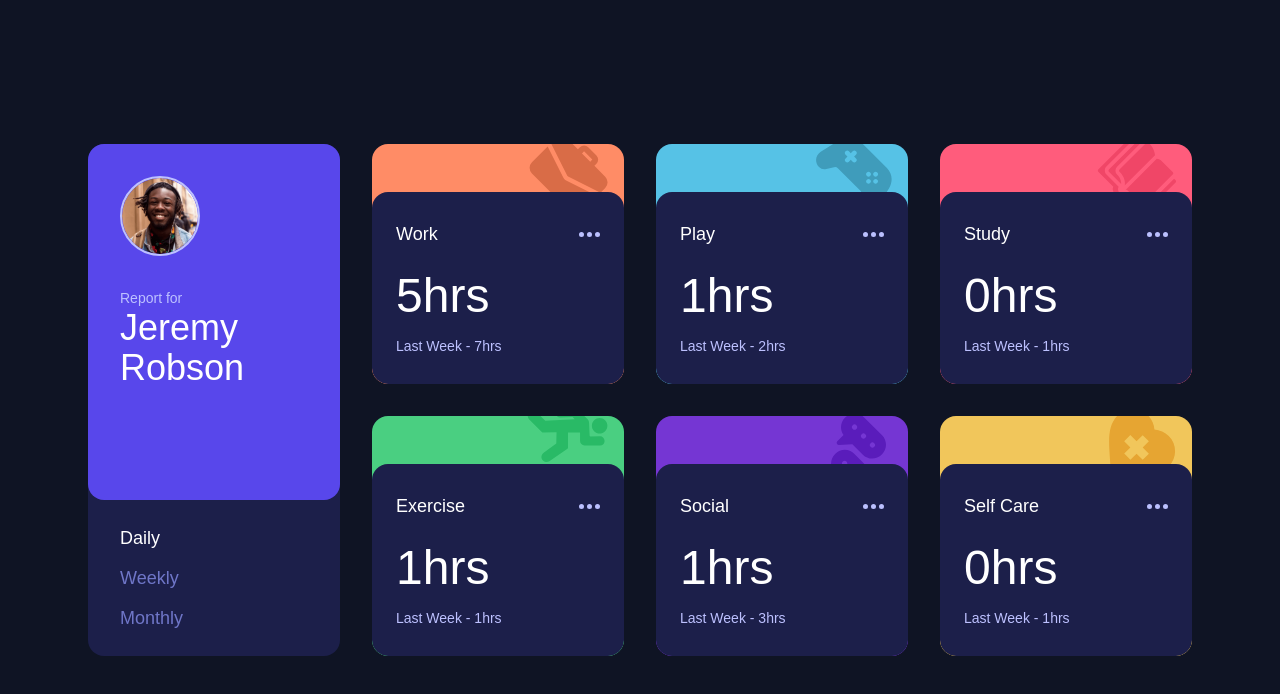
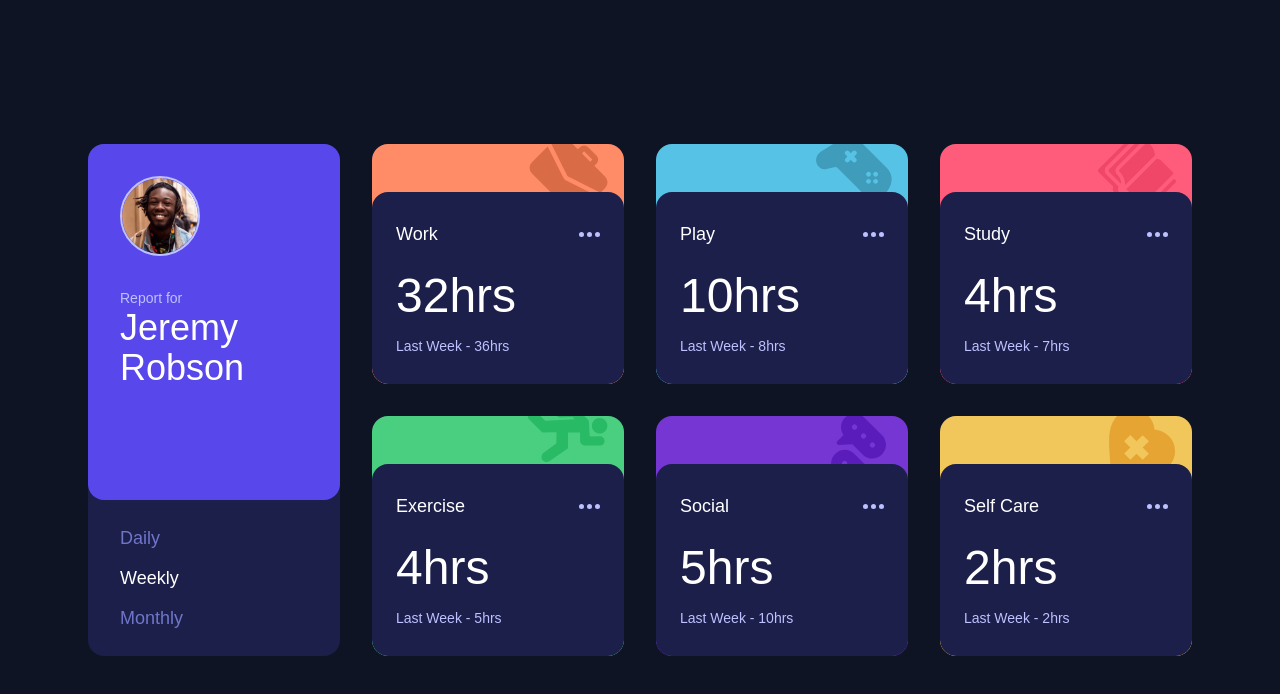
Before and after one commit to samuelgomez05/challenges-frontend-mentor, a React app in the folder time-tracking-dashboard/: page / in a window 1280 px wide. Built offline with nearby package versions, Linux system fonts and the light colour scheme.

Commit message:
update default selected timeframe to weekly

```diff
--- a/time-tracking-dashboard/src/App.jsx
+++ b/time-tracking-dashboard/src/App.jsx
@@ -4,7 +4,7 @@ import Card from './components/Card.jsx';
 import data from './data/data.json';
 
 function App() {
-  const [selectedTimeframe, setSelectedTimeframe] = useState('daily');
+  const [selectedTimeframe, setSelectedTimeframe] = useState('weekly');
 
   const styleCards = {
     Work: {
```
